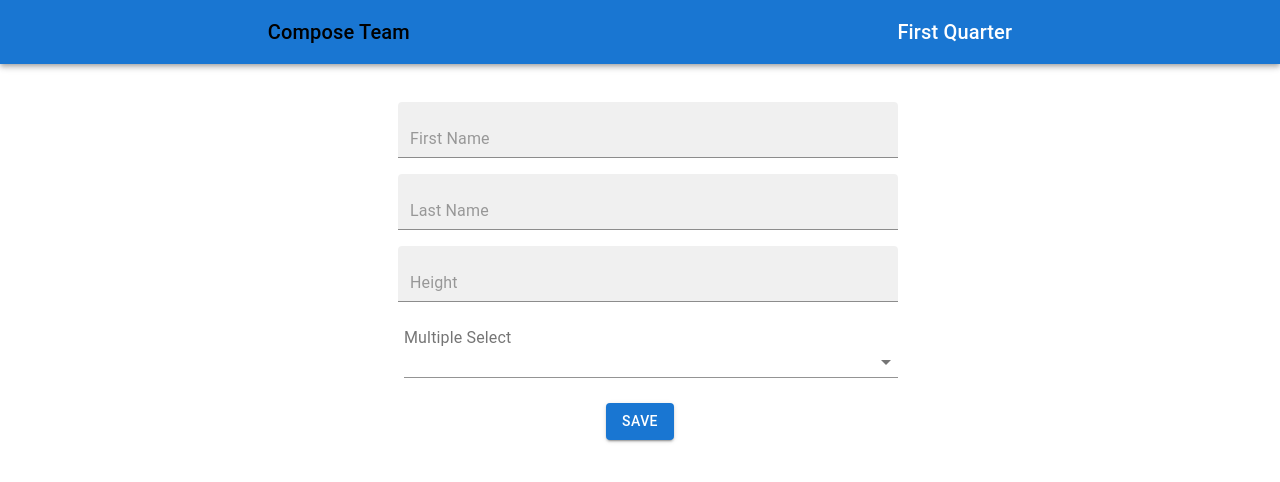
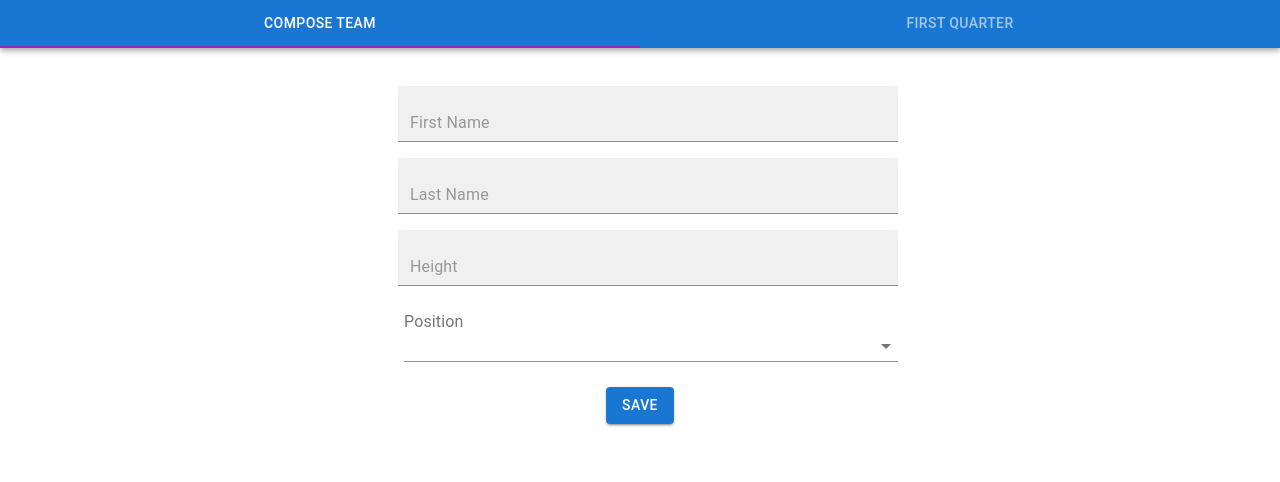
Before and after one commit to RishRathore/basketball-team-management, a React (Create React App) app in the folder basketball/: page / in a window 1280 px wide. Shown: the top 482 px of the page. Built offline with nearby package versions, Linux system fonts and the light colour scheme.

Commit message:
code refactor

```diff
--- a/basketball/src/App.css
+++ /dev/null
@@ -1,47 +0,0 @@
-.App {
-  text-align: center;
-}
-
-.App-logo {
-  height: 40vmin;
-  pointer-events: none;
-}
-
-@media (prefers-reduced-motion: no-preference) {
-  .App-logo {
-    animation: App-logo-spin infinite 20s linear;
-  }
-}
-
-.App-header {
-  background-color: #282c34;
-  min-height: 100vh;
-  display: flex;
-  flex-direction: column;
-  align-items: center;
-  justify-content: center;
-  font-size: calc(10px + 2vmin);
-  color: white;
-}
-
-.App-link {
-  color: #61dafb;
-}
-
-@keyframes App-logo-spin {
-  from {
-    transform: rotate(0deg);
-  }
-  to {
-    transform: rotate(360deg);
-  }
-}
-.formBox .MuiFormControl-root .MuiFormHelperText-root{
-  position: absolute;
-  left: 505px;
-  top: 18px;
-  white-space: pre;
-}
-.dataGrid .MuiDataGrid-footerContainer{
-  display: none;
-}
--- a/basketball/src/App.js
+++ b/basketball/src/App.js
@@ -1,22 +1,21 @@
 import { useState } from 'react';
+
 import Header from './components/Header';
 import Player from './components/Player';
 import QuarterBlock from './components/QuarterBlock';
-import './App.css';
-
-
 
 function App() {
-  const [isActive, setIsActive] = useState('compose');
+  const [activeTab, setActiveTab] = useState(0);
   const [selected, setSelected] = useState([]);
 
   return (
     <div className="App">
-      <Header isActive={isActive} setIsActive={setIsActive}/>
-
-      {isActive === 'compose' &&  <Player selected={selected}setSelected={setSelected} /> }
-      {isActive === 'quarter' &&  <QuarterBlock selected={selected} setSelected={setSelected}/> }
-
+      <Header activeTab={activeTab} setActiveTab={setActiveTab}/>
+      {activeTab === 0 ?
+        <Player selected={selected} setSelected={setSelected} />
+        :
+        <QuarterBlock selected={selected} setSelected={setSelected}/>
+      }
     </div>
   );
 }
--- a/basketball/src/index.css
+++ b/basketball/src/assets/index.css
@@ -11,3 +11,14 @@ code {
   font-family: source-code-pro, Menlo, Monaco, Consolas, 'Courier New',
     monospace;
 }
+
+.App {
+  text-align: center;
+}
+
+.formBox .MuiFormControl-root .MuiFormHelperText-root{
+  position: absolute;
+  left: 505px;
+  top: 18px;
+  white-space: pre;
+}
--- a/basketball/src/components/Header.jsx
+++ b/basketball/src/components/Header.jsx
@@ -1,21 +1,30 @@
-import * as React from 'react';
 import AppBar from '@mui/material/AppBar';
 import Box from '@mui/material/Box';
-import Toolbar from '@mui/material/Toolbar';
-import Typography from '@mui/material/Typography';
+import Tabs from '@mui/material/Tabs';
+import Tab from '@mui/material/Tab';
 
-const Header = ({isActive, setIsActive}) => {
+const Header = ({ activeTab, setActiveTab }) => {
+  const a11yProps = (index) => {
+    return {
+      id: `full-width-tab-${index}`,
+      'aria-controls': `full-width-tabpanel-${index}`,
+    };
+  }
+
   return (
     <Box sx={{ flexGrow: 1 }}>
       <AppBar position="static">
-        <Toolbar>
-          <Typography variant="h6" component="div" sx={{ flexGrow: 1, color: `${isActive == 'compose' && 'black'}`}} onClick={() => setIsActive('compose')} >
-            Compose Team
-          </Typography>
-          <Typography variant="h6" component="div" sx={{ flexGrow: 1, color: `${isActive == 'quarter' && 'black'}`}} onClick={() => setIsActive('quarter') } >
-            First Quarter
-          </Typography>
-        </Toolbar>
+        <Tabs
+          value={activeTab}
+          onChange={(e , index) => { setActiveTab(index) }}
+          indicatorColor="secondary"
+          textColor="inherit"
+          variant="fullWidth"
+          aria-label="full width tabs example"
+        >
+          <Tab label="Compose Team" {...a11yProps(0)} />
+          <Tab label="First Quarter" {...a11yProps(1)} />
+        </Tabs>
       </AppBar>
     </Box>
   );
--- a/basketball/src/components/Player.jsx
+++ b/basketball/src/components/Player.jsx
@@ -1,22 +1,29 @@
-import { useState }from 'react';
+import { useState } from 'react';
 import Box from '@mui/material/Box';
 import TextField from '@mui/material/TextField';
 import Button from '@mui/material/Button';
 import InputLabel from "@material-ui/core/InputLabel";
 import ListItemText from "@material-ui/core/ListItemText";
+import Checkbox from "@material-ui/core/Checkbox";
+import ListItemIcon from "@material-ui/core/Checkbox";
 import MenuItem from "@material-ui/core/MenuItem";
 import Select from "@material-ui/core/Select";
-import { useDispatch } from "react-redux";
+import { useDispatch, useSelector } from "react-redux";
+import { v4 as uuidv4 } from 'uuid';
+
+import UserList from './Userlist';
 import { addPlayer } from '../redux/features/playerSlices';
-import { v4 as uuidv4 } from 'uuid';
-import { MenuProps, options, initialValues } from "../utils";
-import UserList from './Userlist';
-import { useSelector } from 'react-redux';
+import { useStyles, MenuProps } from "../utils/styles";
+import { options, initialValues } from "../utils/constants";
 
-const Player = ({setSelected, selected}) => {
+const Player = ({ setSelected, selected }) => {
+  const classes = useStyles();
   const dispatch = useDispatch();
+  const [formValues, setFormValues] = useState(initialValues)
 
-    const [formValues, setFormValues] = useState(initialValues)
+  const isAllSelected =
+    options.length > 0 && selected.length === options.length;
+
   const { players } = useSelector((state) => state.basketball)
 
   const handleSelectChange = (event) => {
@@ -29,22 +36,22 @@ const Player = ({setSelected, selected}) => {
   };
 
   const handleChange = (e) => {
-        const {name, value} = e.target;
-        if(name === "height" && !/^[0-9]+$/.test(value)) {
+    const { name, value } = e.target;
+    if (name === "height" && !/^[0-9]+$/.test(value)) {
       setFormValues({
         ...formValues,
-                [name]:{
+        [name]: {
           ...formValues[name],
-                  value : "",
-                  errorMessage : "Height must be a number",
-                  error : true
+          value: "",
+          errorMessage: "Height must be a number",
+          error: true
         }
       })
 
     } else {
       setFormValues({
         ...formValues,
-              [name]:{
+        [name]: {
           ...formValues[name],
           value
         }
@@ -52,31 +59,39 @@ const Player = ({setSelected, selected}) => {
     }
   }
 
-
   const handleSubmit = (e) => {
     e.preventDefault();
 
     const formFields = Object.keys(formValues);
-        let newFormValues = {...formValues}
+    let newFormValues = { ...formValues }
     let error;
+
+    let data = { id: uuidv4(), skills: selected }
+
+    formFields.forEach(key => {
+      data = {
+        ...data,
+        [key]: formValues[key].value
+      }
+    })
 
     for (let index = 0; index < formFields.length; index++) {
       const currentField = formFields[index];
       const currentValue = formValues[currentField].value;
 
-          if(currentValue === ''){
+      if (currentValue === '') {
         newFormValues = {
           ...newFormValues,
-              [currentField]:{
+          [currentField]: {
             ...newFormValues[currentField],
-                error:true
+            error: true
           }
         }
         setFormValues(newFormValues);
         error = true;
       }
     }
-        if(!error) {
+    if (!error) {
       delete newFormValues.firstName.error;
       delete newFormValues.firstName.errorMessage;
 
@@ -86,22 +101,22 @@ const Player = ({setSelected, selected}) => {
       delete newFormValues.height.error;
       delete newFormValues.height.errorMessage;
 
-          dispatch(addPlayer({id: uuidv4(), firstName : newFormValues.firstName.value, lastName : newFormValues.lastName.value, skills: selected}));
+      dispatch(addPlayer(data))
       setFormValues(initialValues);
       setSelected([])
     }
   }
 
   return (
-      <Box style={{maxWidth: '500px', margin: '30px auto 0px auto'}} className="formBox">
+    <Box style={{ maxWidth: '500px', margin: '30px auto 0px auto' }} className="formBox">
       <Box
         component="form"
         sx={{
           '& .MuiTextField-root': { m: 1, width: '25ch' },
           'display': 'flex',
-          'flexDirection' : 'column',
-          'justify-content':'centre',
-          'align-items' : 'centre'
+          'flexDirection': 'column',
+          'justify-content': 'centre',
+          'align-items': 'centre'
         }}
         noValidate
         autoComplete="off"
@@ -117,7 +132,7 @@ const Player = ({setSelected, selected}) => {
           error={formValues.firstName.error}
           helperText={formValues.firstName.error && formValues.firstName.errorMessage}
           required
-          style={{width: '100%'}}
+          style={{ width: '100%' }}
         />
         <TextField
           id="Last Name"
@@ -129,7 +144,7 @@ const Player = ({setSelected, selected}) => {
           error={formValues.lastName.error}
           helperText={formValues.lastName.error && formValues.lastName.errorMessage}
           required
-          style={{width: '100%'}}
+          style={{ width: '100%' }}
         />
         <TextField
           id="Height"
@@ -141,25 +156,41 @@ const Player = ({setSelected, selected}) => {
           error={formValues.height.error}
           helperText={formValues.height.error && formValues.height.errorMessage}
           required
-          style={{width: '100%'}}
+          style={{ width: '100%' }}
         />
-        <Box style={{margin: '20px -8px 25px 14px' }}>
-          <InputLabel style={{textAlign: 'left'}} id="mutiple-select-label">Multiple Select</InputLabel>
+        <Box style={{ margin: '20px -8px 25px 14px' }}>
+          <InputLabel style={{ textAlign: 'left' }} id="mutiple-select-label">Position</InputLabel>
           <Select
             labelId="mutiple-select-label"
             multiple
             value={selected}
             onChange={handleSelectChange}
             renderValue={(selected) => selected.join(", ")}
+            required
             MenuProps={MenuProps}
-          style={{width: '100%'}}
+            style={{ width: '100%' }}
           >
             <MenuItem
-            value=""
+              value="all"
+              classes={{
+                root: isAllSelected ? classes.selectedAll : ""
+              }}
             >
+              <ListItemIcon>
+                <Checkbox
+                  classes={{ indeterminate: classes.indeterminateColor }}
+                  checked={isAllSelected}
+                  indeterminate={
+                    selected.length > 0 && selected.length < options.length
+                  }
+                />
+              </ListItemIcon>
             </MenuItem>
             {options.map((option) => (
               <MenuItem key={option} value={option}>
+                <ListItemIcon>
+                  <Checkbox checked={selected.indexOf(option) > -1} />
+                </ListItemIcon>
                 <ListItemText primary={option} />
               </MenuItem>
             ))}
--- a/basketball/src/components/SelectButton.jsx
+++ b/basketball/src/components/SelectButton.jsx
@@ -5,7 +5,8 @@ import MenuItem from "@material-ui/core/MenuItem";
 import FormControl from "@material-ui/core/FormControl";
 import Select from "@material-ui/core/Select";
 
-import {  useStyles } from "../utils";
+import { MenuProps, useStyles } from "../utils/styles";
+import { options } from "../utils/constants";
 
 function SelectOption({list, selected, setSelected, isSkills,uniqueRoleErr}) {
   const classes = useStyles();
--- a/basketball/src/redux/store.js
+++ b/basketball/src/redux/store.js
@@ -1,11 +1,10 @@
 import { configureStore } from "@reduxjs/toolkit";
 import { combineReducers } from "redux";
+
 import playerReducer from "./features/playerSlices";
-
 
 const reducers = combineReducers({
   basketball: playerReducer,
-
 });
 
 export const store = configureStore({
--- a/basketball/src/reportWebVitals.js
+++ /dev/null
@@ -1,13 +0,0 @@
-const reportWebVitals = onPerfEntry => {
-  if (onPerfEntry && onPerfEntry instanceof Function) {
-    import('web-vitals').then(({ getCLS, getFID, getFCP, getLCP, getTTFB }) => {
-      getCLS(onPerfEntry);
-      getFID(onPerfEntry);
-      getFCP(onPerfEntry);
-      getLCP(onPerfEntry);
-      getTTFB(onPerfEntry);
-    });
-  }
-};
-
-export default reportWebVitals;
--- /dev/null
+++ b/basketball/src/utils/constants.js
@@ -0,0 +1,25 @@
+export const options = [
+  'point guard(PG)',
+  'shooting guard(SG)',
+  'small forward(SF)',
+  'power forward(PF)',
+  'center(C)',
+];
+
+export const initialValues = {
+  firstName: {
+    value: '',
+    error: false,
+    errorMessage: '* Required'
+  },
+  lastName: {
+    value: '',
+    error: false,
+    errorMessage: '* Required'
+  },
+  height: {
+    value: '',
+    error: false,
+    errorMessage: '* Required'
+  }
+}
```
Also changed, not shown: basketball/src/index.js (+4 -6 lines), basketball/src/utils/styles.js (renamed from basketball/src/utils.js, +3 -30 lines). Lines whose indentation alone changed are shown as unchanged.
